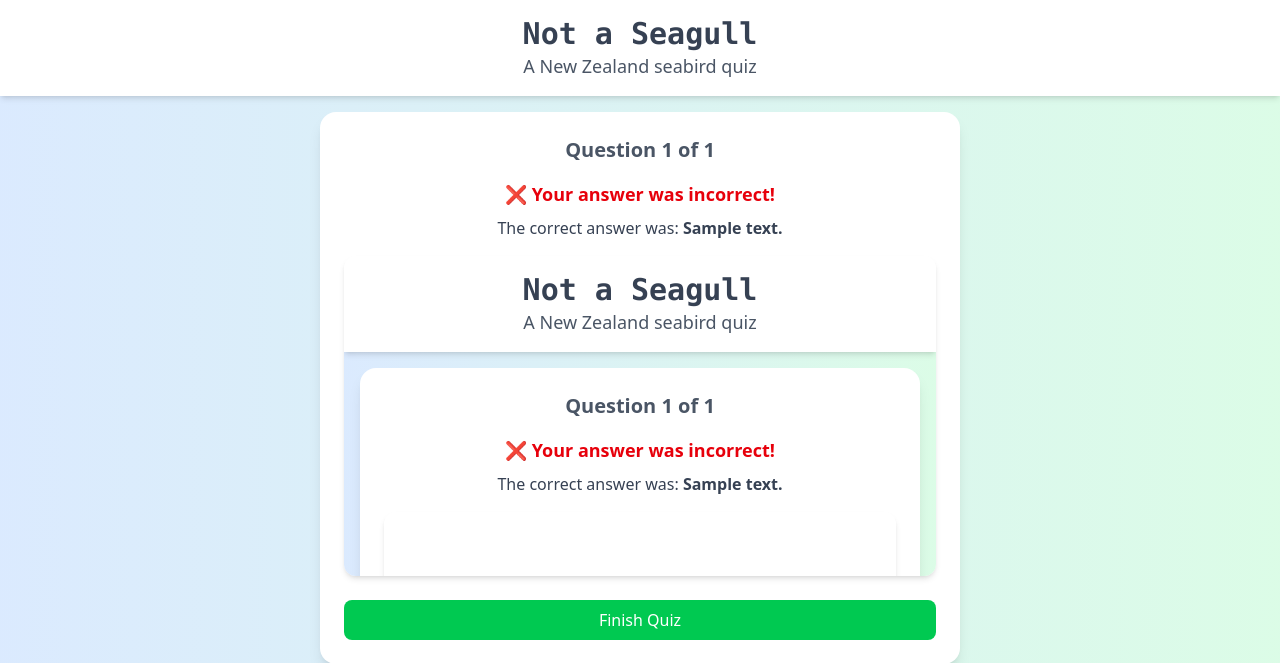
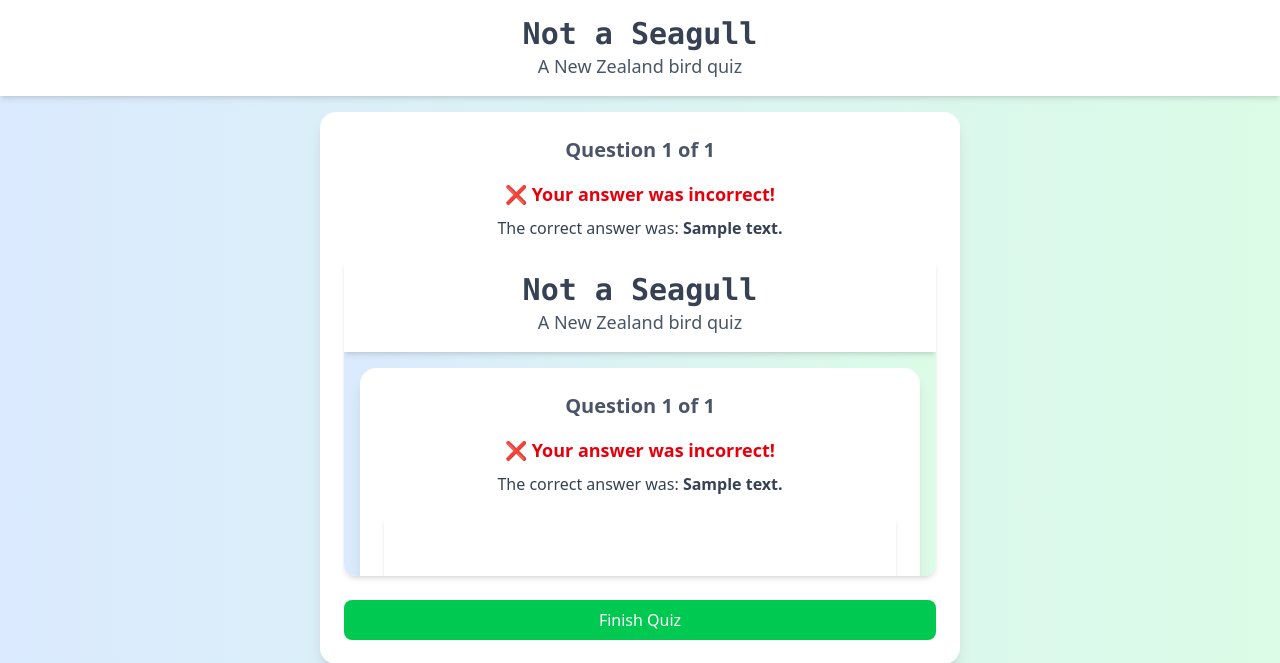
Before and after one commit to Skadoink/birdIDQuiz, a Flask app: template templates/answer.html in a window 1280 px wide. Shown: the top 663 px of the page. Run offline with Flask 3, Linux system fonts and the light colour scheme; the template is opened without the code that fills it: most values are stand-ins (such as "Sample title", 1, 10 or a date in 2020); parts of the project's set-up code (start-up, migrations or seed data) failed here and were passed over.

Commit message:
seabird -> bird

```diff
--- a/static/styles/out.css
+++ b/static/styles/out.css
@@ -571,31 +476,6 @@
       grid-template-columns: repeat(3, minmax(0, 1fr));
     }
   }
-}
-@property --tw-rotate-x {
-  syntax: "*";
-  inherits: false;
-  initial-value: rotateX(0);
-}
-@property --tw-rotate-y {
-  syntax: "*";
-  inherits: false;
-  initial-value: rotateY(0);
-}
-@property --tw-rotate-z {
-  syntax: "*";
-  inherits: false;
-  initial-value: rotateZ(0);
-}
-@property --tw-skew-x {
-  syntax: "*";
-  inherits: false;
-  initial-value: skewX(0);
-}
-@property --tw-skew-y {
-  syntax: "*";
-  inherits: false;
-  initial-value: skewY(0);
 }
 @property --tw-space-y-reverse {
   syntax: "*";
@@ -708,43 +588,3 @@
   inherits: false;
   initial-value: 0 0 #0000;
 }
-@property --tw-blur {
-  syntax: "*";
-  inherits: false;
-}
-@property --tw-brightness {
-  syntax: "*";
-  inherits: false;
-}
-@property --tw-contrast {
-  syntax: "*";
-  inherits: false;
-}
-@property --tw-grayscale {
-  syntax: "*";
-  inherits: false;
-}
-@property --tw-hue-rotate {
-  syntax: "*";
-  inherits: false;
-}
-@property --tw-invert {
-  syntax: "*";
-  inherits: false;
-}
-@property --tw-opacity {
-  syntax: "*";
-  inherits: false;
-}
-@property --tw-saturate {
-  syntax: "*";
-  inherits: false;
-}
-@property --tw-sepia {
-  syntax: "*";
-  inherits: false;
-}
-@property --tw-drop-shadow {
-  syntax: "*";
-  inherits: false;
-}
--- a/templates/answer.html
+++ b/templates/answer.html
@@ -9,7 +9,7 @@
 <body class="bg-gradient-to-r from-blue-100 to-green-100 min-h-screen flex flex-col items-center">
     <header class="w-full bg-white shadow-md p-4 text-center">
         <h1 class="text-3xl font-bold font-mono text-gray-700">Not a Seagull</h1>
-        <p class="text-lg text-gray-600">A New Zealand seabird quiz</p>
+        <p class="text-lg text-gray-600">A New Zealand bird quiz</p>
     </header>
     <main class="flex-grow w-full max-w-2xl p-4">
         <div class="bg-white rounded-2xl shadow-lg p-6 mb-6 text-center">
--- a/templates/index.html
+++ b/templates/index.html
@@ -11,7 +11,7 @@
 <body class="bg-gradient-to-r from-blue-100 to-green-100 min-h-screen flex flex-col items-center">
     <header class="w-full bg-white shadow-md p-4 text-center">
         <h1 class="text-3xl font-bold font-mono text-gray-700">Not a Seagull</h1>
-        <p class="text-lg text-gray-600">A New Zealand seabird quiz</p>
+        <p class="text-lg text-gray-600">A New Zealand bird quiz</p>
     </header>
 
     <main class="flex-grow w-full max-w-2xl p-4">
--- a/templates/question.html
+++ b/templates/question.html
@@ -9,7 +9,7 @@
 <body class="bg-gradient-to-r from-blue-100 to-green-100 min-h-screen flex flex-col items-center">
     <header class="w-full bg-white shadow-md p-4 text-center">
         <h1 class="text-3xl font-bold font-mono text-gray-700">Not a Seagull</h1>
-        <p class="text-lg text-gray-600">A New Zealand seabird quiz</p>
+        <p class="text-lg text-gray-600">A New Zealand bird quiz</p>
     </header>
     <main class="flex-grow w-full max-w-2xl p-4">
         <div class="bg-white rounded-2xl shadow-lg p-6 mb-6">
```
Also changed, not shown: other parts of static/styles/out.css (+0 -95 lines).
